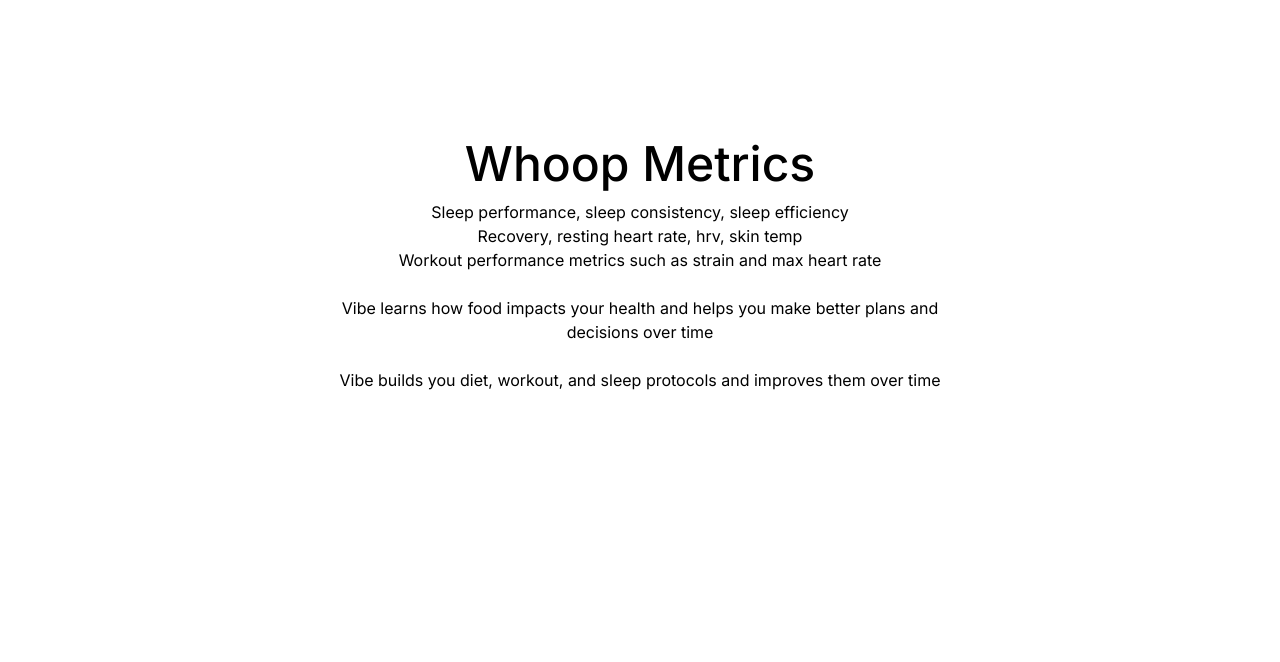
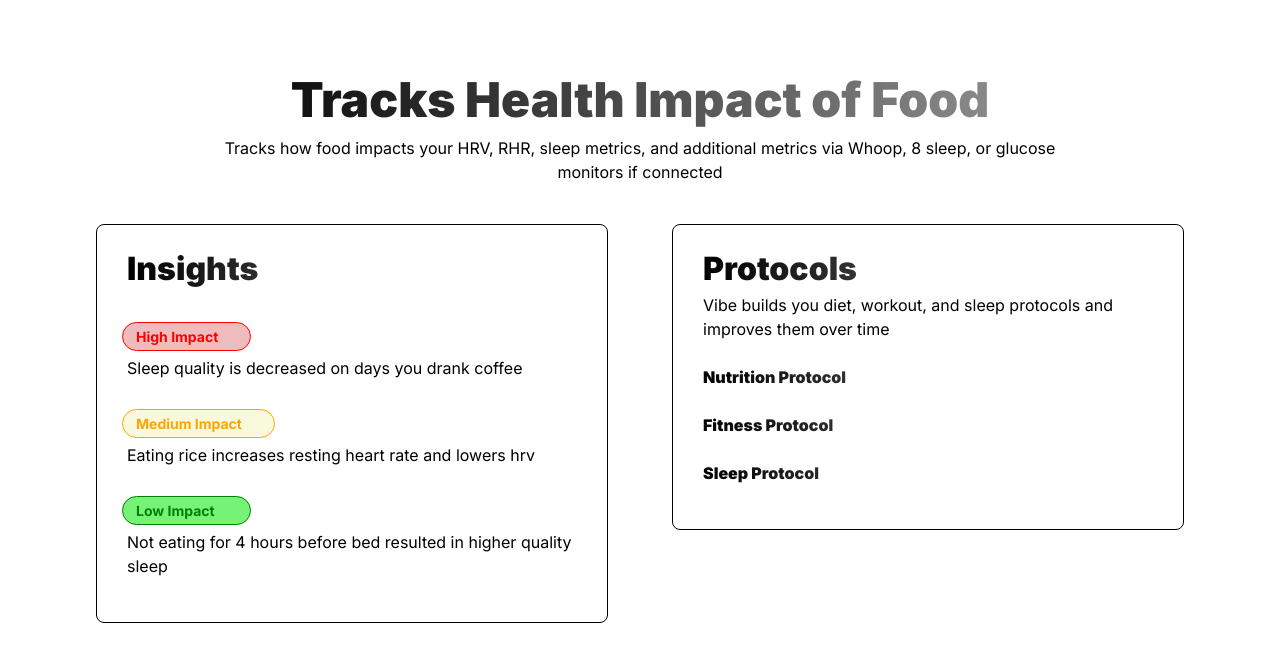
Before and after one commit to jacobtrebil/fresh, a Next.js app: page /whoop in a window 1280 px wide. Shown: the top 662 px of the page. Built offline with nearby package versions, Linux system fonts and the light colour scheme.

Commit message:
pushhhhhhh baby

```diff
--- a/src/app/globals.css
+++ b/src/app/globals.css
@@ -6,6 +6,15 @@
   width: 50%;
   margin: 10% auto;
   text-align: center;
+}
+
+.main h1 {
+  background: linear-gradient(to right, #000000, #9a9a9a);
+  -webkit-background-clip: text;
+  background-clip: text;
+  color: transparent;
+  font-weight: 900;
+  margin: 0 auto 5% auto;
 }
 
 h1 {
@@ -48,3 +57,131 @@
   opacity: 0.8;
   cursor: pointer;
 }
+
+.insights {
+  display: inline-block;
+  margin: 0 2.5% 0 7.5%;
+  border: 1px solid black;
+  border-radius: 8px;
+  padding: 20px;
+  width: 40%;
+  vertical-align: top;
+}
+
+.insights h2 {
+  background: linear-gradient(to right, #000000, #9a9a9a);
+  -webkit-background-clip: text;
+  background-clip: text;
+  color: transparent;
+  text-align: left;
+  margin: 0 0 0 10px;
+  font-weight: 900;
+  font-size: 2rem;
+}
+
+.insights p {
+  text-align: left;
+  margin: 0 0 0 10px;
+}
+
+.insights li {
+  text-align: left;
+  margin: 0 0 0 10px;
+}
+
+.protocols {
+  display: inline-block;
+  margin: 0 7.5% 0 2.5%;
+  width: 40%;
+  border: 1px solid black;
+  border-radius: 8px;
+  padding: 20px;
+  vertical-align: top;
+}
+
+.protocols h2 {
+  background: linear-gradient(to right, #000000, #9a9a9a);
+  -webkit-background-clip: text;
+  background-clip: text;
+  color: transparent;
+  text-align: left;
+  margin: 0 0 0 10px;
+  font-weight: 900;
+  font-size: 2rem;
+}
+
+.protocols p {
+  text-align: left;
+  margin: 0 0 0 10px;
+}
+
+.protocols li {
+  text-align: left;
+  margin: 0 0 0 10px;
+  background: linear-gradient(to right, #000000, #9a9a9a);
+  -webkit-background-clip: text;
+  background-clip: text;
+  color: transparent;
+  font-weight: 900;
+}
+
+.protocols li:hover {
+  cursor: pointer;
+  opacity: 0.8;
+}
+
+.whoopMain {
+  margin: 5% auto;
+  width: 100%;
+  text-align: center;
+}
+
+.whoopMainTop {
+  width: 70%;
+  margin: 0 auto 40px auto;
+}
+
+.whoopMainTop h2 {
+  background: linear-gradient(to right, #000000, #9a9a9a);
+  -webkit-background-clip: text;
+  background-clip: text;
+  color: transparent;
+  font-weight: 900;
+  font-size: 3rem;
+}
+
+.green {
+  background-color: #76f376;
+  color: green;
+  width: 27.5%;
+  border-radius: 9999px;
+  font-weight: 700;
+  padding: 3px;
+  border: 1px solid green;
+  font-size: 0.875rem;
+  margin: 5px;
+}
+
+.yellow {
+  background-color: rgb(249, 249, 221);
+  color: orange;
+  width: 32.5%;
+  border-radius: 9999px;
+  font-weight: 700;
+  padding: 3px;
+  border: 1px solid orange;
+  font-size: 0.875rem;
+  margin: 5px;
+}
+
+.red {
+  background-color: rgb(238, 188, 188);
+  color: red;
+  width: 27.5%;
+  border-radius: 9999px;
+  font-weight: 700;
+  padding: 3px;
+  border: 1px solid red;
+  font-size: 0.875rem;
+  margin: 5px;
+}
--- a/src/app/whoop/page.tsx
+++ b/src/app/whoop/page.tsx
@@ -5,13 +5,41 @@
 export default function WhoopData() {
 
   return (
-    <div className="main">
-      <h1>Whoop Metrics</h1>
-      <p>Sleep performance, sleep consistency, sleep efficiency</p>
-      <p>Recovery, resting heart rate, hrv, skin temp</p>
-      <p>Workout performance metrics such as strain and max heart rate</p><br></br>
-      <p>Vibe learns how food impacts your health and helps you make better plans and decisions over time</p><br></br>
-      <p>Vibe builds you diet, workout, and sleep protocols and improves them over time</p>
+    <div className="whoopMain">
+      <div className="whoopMainTop">
+        <h2>Tracks Health Impact of Food</h2>
+        <p>Tracks how food impacts your HRV, RHR, sleep metrics, and additional metrics via Whoop, 8 sleep, or glucose monitors if connected</p>
+      </div>
+      <div className="insights">
+        <h2>Insights</h2><br></br>
+        <ul>
+            <div className="red">
+                <p>High Impact</p>
+            </div>
+            <li>Sleep quality is decreased on days you drank coffee</li><br></br>
+            <div className="yellow">
+                <p>Medium Impact</p>
+            </div>
+            <li>Eating rice increases resting heart rate and lowers hrv</li><br></br>
+            <div className="green">
+                <p>Low Impact</p>
+            </div>
+            <li>Not eating for 4 hours before bed resulted in higher quality sleep</li><br></br>
+        </ul>
+      </div>
+      <div className="protocols">
+        <h2>Protocols</h2>
+        <p>Vibe builds you diet, workout, and sleep protocols and improves them over time</p><br></br>
+        <ul>
+            <li>Nutrition Protocol</li><br></br>
+            <li>Fitness Protocol</li><br></br>
+            <li>Sleep Protocol</li><br></br>
+        </ul>
+      </div>
     </div>
   );
 }
+
+/*       <p>Sleep performance, sleep consistency, sleep efficiency</p>
+      <p>Recovery, resting heart rate, hrv, skin temp</p>
+      <p>Workout performance metrics such as strain and max heart rate</p><br></br> */
```
